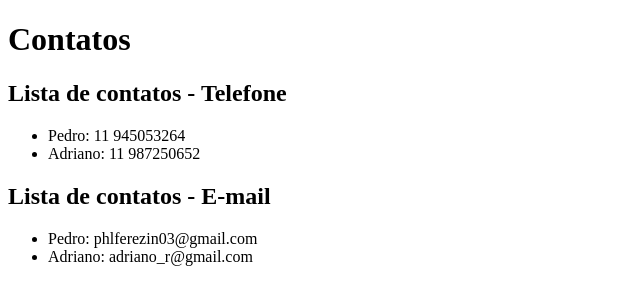
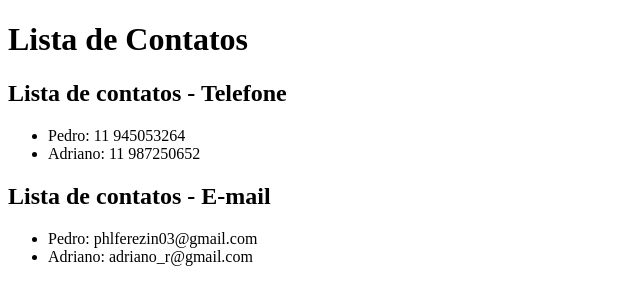
Before and after one commit to PedroHenrique-42/projeto-x, a plain HTML site: page index.html in a window 1280 px wide. Shown: the whole page, without its empty margins (0-640 px from the left). Drawn offline with Linux system fonts and the light colour scheme.

Commit message:
Voltando titulo para lista de contatos

```diff
--- a/index.html
+++ b/index.html
@@ -8,7 +8,7 @@
 </head>
 <body>
 
-    <h1>Contatos</h1>
+    <h1>Lista de Contatos</h1>
 
     <h2>Lista de contatos - Telefone</h2>
     <ul>
```
